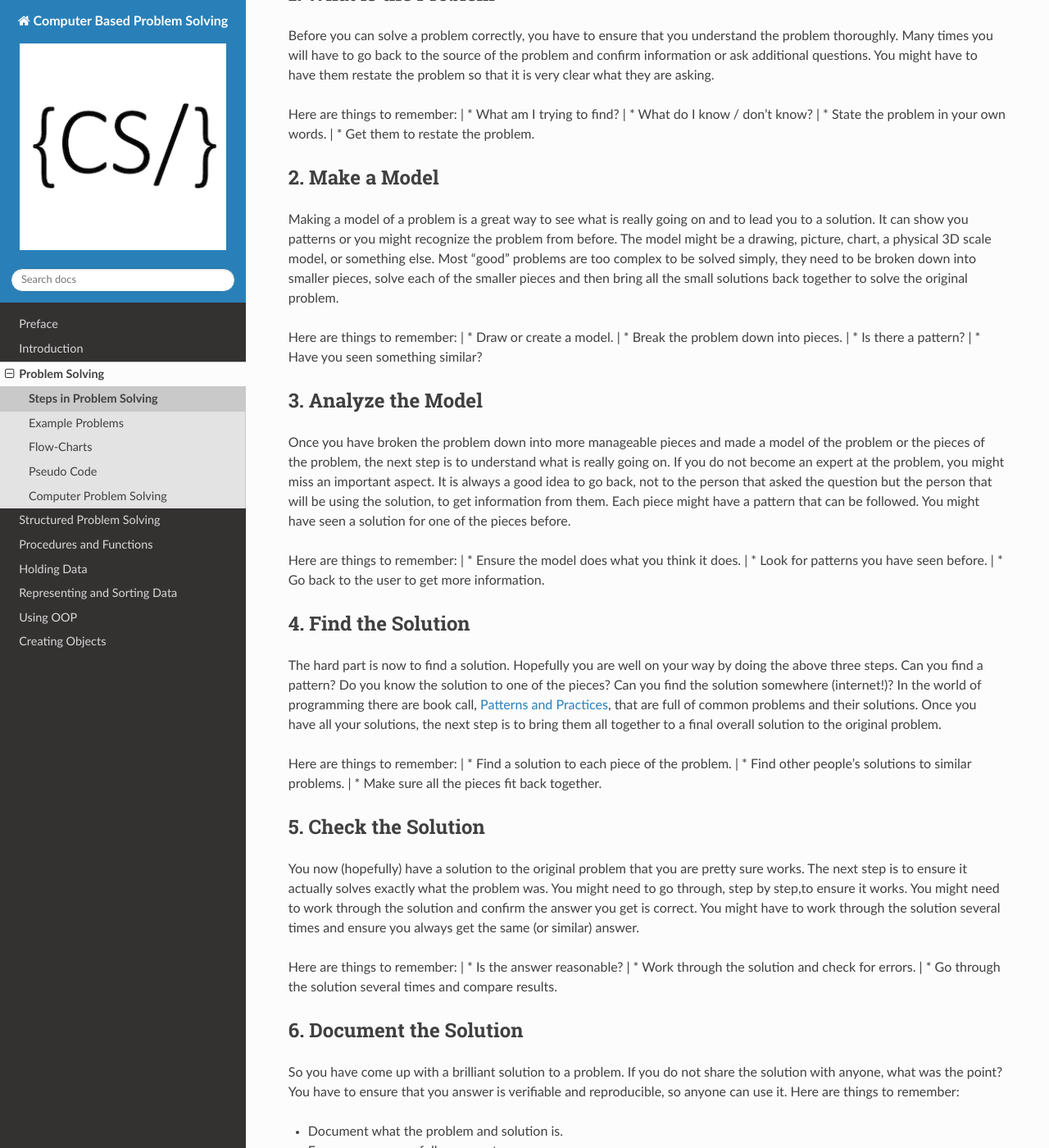
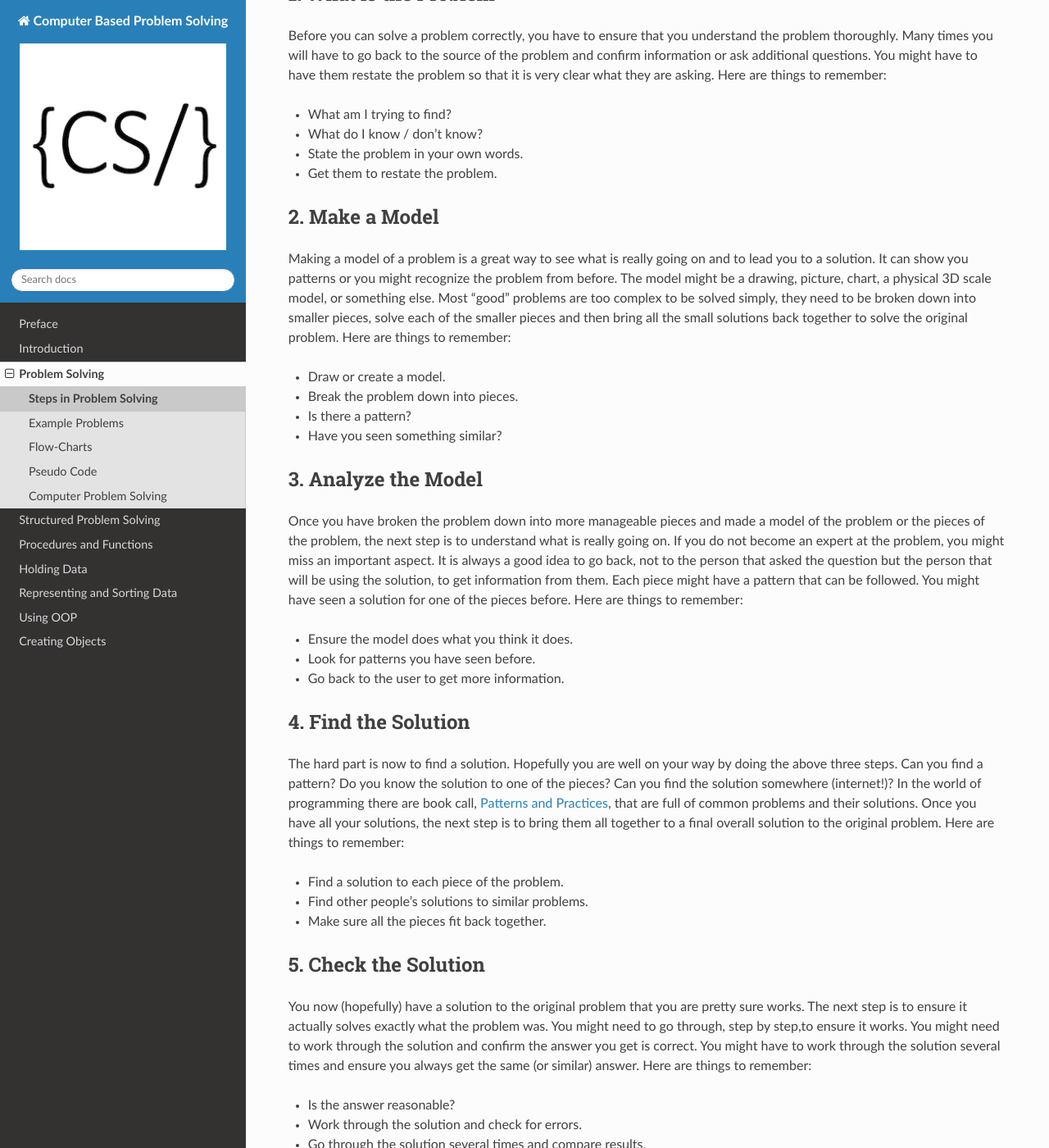
Before and after one commit to Mr-Coxall/Computer-Based-Problem-Solving, a Sphinx documentation site: the page built from docs/problem-solving/steps-in-problem-solving.rst, in a window 1280 px wide and 1400 px high, scrolled down 496 px. Shown: the whole window at 82% size. Built offline with Sphinx 7.4.7 and the Read the Docs theme 2.0.0, drawn with Linux system fonts in a browser that asks for light colours; pages that are not in the unit, such as notebooks, are missing from menus; some of the changed text lies outside the part shown.

Commit message:
Fixed up problem solving

```diff
--- a/docs/problem-solving/steps-in-problem-solving.rst
+++ b/docs/problem-solving/steps-in-problem-solving.rst
@@ -15,50 +15,54 @@ There are many ways to solve a problem but having a process to follow can help m
 
 1. What is the Problem
 ----------------------
-| Before you can solve a problem correctly, you have to ensure that you understand the problem thoroughly. Many times you will have to go back to the source of the problem and confirm information or ask additional questions. You might have to have them restate the problem so that it is very clear what they are asking.
+Before you can solve a problem correctly, you have to ensure that you understand the problem thoroughly. Many times you will have to go back to the source of the problem and confirm information or ask additional questions. You might have to have them restate the problem so that it is very clear what they are asking.
 Here are things to remember:
-| * What am I trying to find?
-| * What do I know / don’t know?
-| * State the problem in your own words.
-| * Get them to restate the problem.
+
+* What am I trying to find?
+* What do I know / don’t know?
+* State the problem in your own words.
+* Get them to restate the problem.
 
 2. Make a Model
 ---------------
-| Making a model of a problem is a great way to see what is really going on and to lead you to a solution. It can show you patterns or you might recognize the problem from before. The model might be a drawing, picture, chart, a physical 3D scale model, or something else. Most “good” problems are too complex to be solved simply, they need to be broken down into smaller pieces, solve each of the smaller pieces and then bring all the small solutions back together to solve the original problem.
+Making a model of a problem is a great way to see what is really going on and to lead you to a solution. It can show you patterns or you might recognize the problem from before. The model might be a drawing, picture, chart, a physical 3D scale model, or something else. Most “good” problems are too complex to be solved simply, they need to be broken down into smaller pieces, solve each of the smaller pieces and then bring all the small solutions back together to solve the original problem.
 Here are things to remember:
-| * Draw or create a model.
-| * Break the problem down into pieces.
-| * Is there a pattern?
-| * Have you seen something similar?
+
+* Draw or create a model.
+* Break the problem down into pieces.
+* Is there a pattern?
+* Have you seen something similar?
 
 3. Analyze the Model
 --------------------
-| Once you have broken the problem down into more manageable pieces and made a model of the problem or the pieces of the problem, the next step is to understand what is really going on. If you do not become an expert at the problem, you might miss an important aspect. It is always a good idea to go back, not to the person that asked the question but the person that will be using the solution, to get information from them. Each piece might have a pattern that can be followed. You might have seen a solution for one of the pieces before.
+Once you have broken the problem down into more manageable pieces and made a model of the problem or the pieces of the problem, the next step is to understand what is really going on. If you do not become an expert at the problem, you might miss an important aspect. It is always a good idea to go back, not to the person that asked the question but the person that will be using the solution, to get information from them. Each piece might have a pattern that can be followed. You might have seen a solution for one of the pieces before.
 Here are things to remember:
-| * Ensure the model does what you think it does.
-| * Look for patterns you have seen before.
-| * Go back to the user to get more information.
+
+* Ensure the model does what you think it does.
+* Look for patterns you have seen before.
+* Go back to the user to get more information.
 
 4. Find the Solution
 --------------------
-| The hard part is now to find a solution. Hopefully you are well on your way by doing the above three steps. Can you find a pattern? Do you know the solution to one of the pieces? Can you find the solution somewhere (internet!)? In the world of programming there are book call, `Patterns and Practices <https://en.wikipedia.org/wiki/Software_design_pattern>`_, that are full of common problems and their solutions. Once you have all your solutions, the next step is to bring them all together to a final overall solution to the original problem.
+The hard part is now to find a solution. Hopefully you are well on your way by doing the above three steps. Can you find a pattern? Do you know the solution to one of the pieces? Can you find the solution somewhere (internet!)? In the world of programming there are book call, `Patterns and Practices <https://en.wikipedia.org/wiki/Software_design_pattern>`_, that are full of common problems and their solutions. Once you have all your solutions, the next step is to bring them all together to a final overall solution to the original problem.
 Here are things to remember:
-| * Find a solution to each piece of the problem.
-| * Find other people’s solutions to similar problems.
-| * Make sure all the pieces fit back together.
+
+* Find a solution to each piece of the problem.
+* Find other people’s solutions to similar problems.
+* Make sure all the pieces fit back together.
 
 5. Check the Solution
 ---------------------
-| You now (hopefully) have a solution to the original problem that you are pretty sure works. The next step is to ensure it actually solves exactly what the problem was. You might need to go through, step by step,to ensure it works. You might need to work through the solution and confirm the answer you get is correct. You might have to work through the solution several times and ensure you always get the same (or similar) answer.
+You now (hopefully) have a solution to the original problem that you are pretty sure works. The next step is to ensure it actually solves exactly what the problem was. You might need to go through, step by step,to ensure it works. You might need to work through the solution and confirm the answer you get is correct. You might have to work through the solution several times and ensure you always get the same (or similar) answer.
 Here are things to remember:
-| * Is the answer reasonable?
-| * Work through the solution and check for errors.
-| * Go through the solution several times and compare results.
+
+* Is the answer reasonable?
+* Work through the solution and check for errors.
+* Go through the solution several times and compare results.
 
 6. Document the Solution
 ------------------------
 So you have come up with a brilliant solution to a problem. If you do not share the solution with anyone, what was the point? You have to ensure that you answer is verifiable and reproducible, so anyone can use it.
 Here are things to remember:
-
 * Document what the problem and solution is.
 * Ensure anyone can follow your steps.
```
